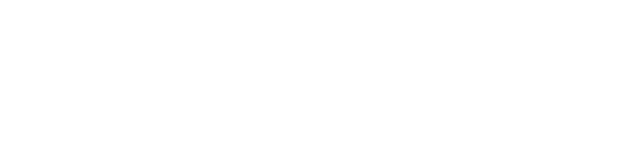
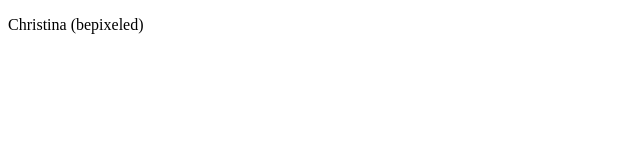
Before and after one commit to issaalali991/TestmyGit, a plain HTML site: page index.html in a window 1280 px wide. Shown: the whole page, without its empty margins (0-640 px from the left). Drawn offline with Linux system fonts and the light colour scheme.

Commit message:
Christina p tag

```diff
--- a/index.html
+++ b/index.html
@@ -1,10 +1,14 @@
 <!DOCTYPE html>
 <html lang="en">
+
 <head>
   <meta charset="UTF-8" />
   <meta name="viewport" content="width=device-width, initial-scale=1.0" />
   <title>Document</title>
 </head>
+
 <body>
+  <p>Christina (bepixeled)</p>
 </body>
+
 </html>
```
Lines whose indentation alone changed are shown as unchanged.
